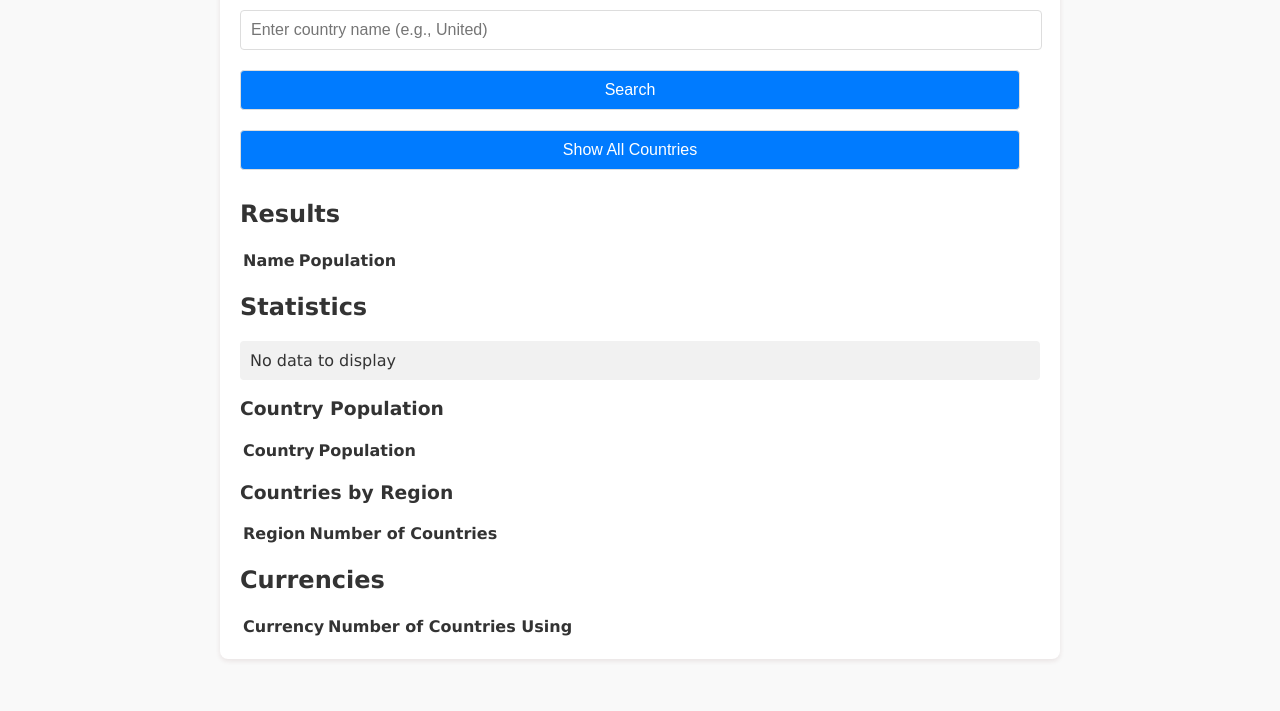
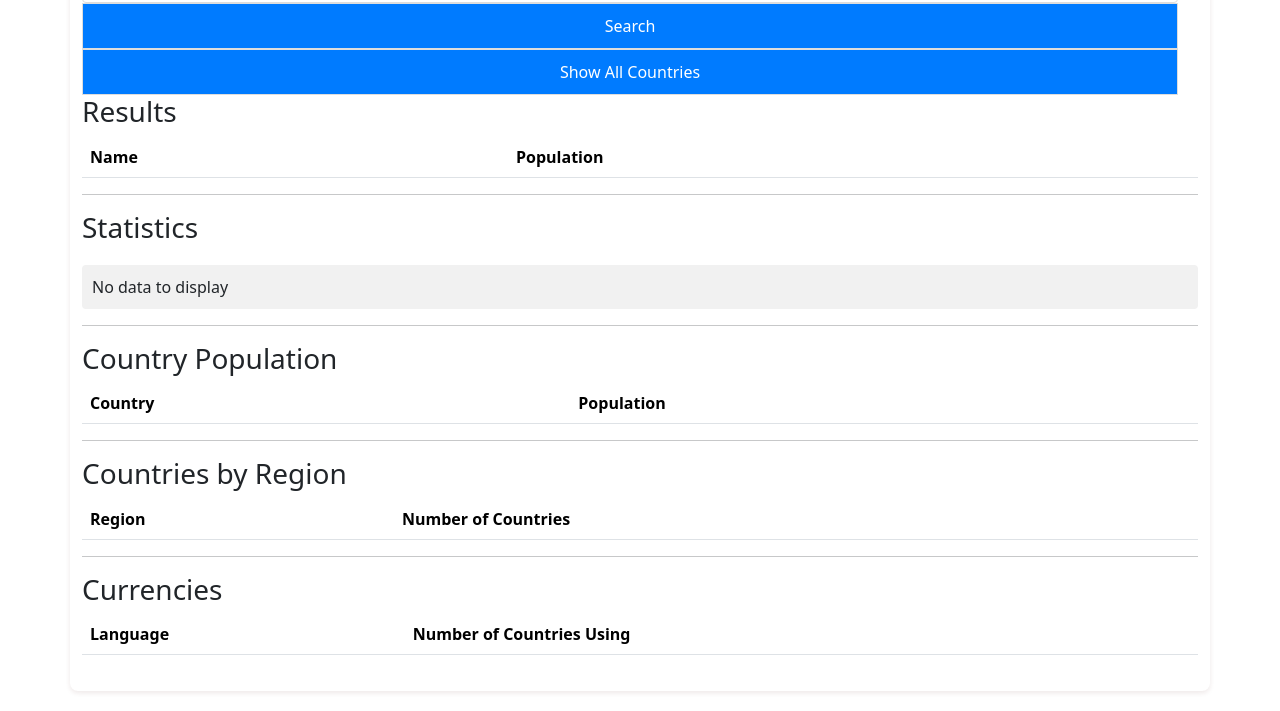
Before and after one commit to shiran-avizohar/jb-mission-2, a plain HTML site: page index.html in a window 1280 px wide. Shown: the part 129-840 px from the top of the page. Before the commit the page ends 816 px from the top, so only its background shows below. Drawn offline with nearby package versions, Linux system fonts and the light colour scheme.

Commit message:
Add HR separator and update currencies to languages

```diff
--- a/index.html
+++ b/index.html
@@ -4,19 +4,20 @@
     <meta charset="UTF-8">
     <meta name="viewport" content="width=device-width, initial-scale=1.0">
     <link rel="stylesheet" href="assets/css/style.css">
+    <link href="https://cdn.jsdelivr.net/npm/bootstrap@5.3.3/dist/css/bootstrap.min.css" rel="stylesheet" integrity="sha384-QWTKZyjpPEjISv5WaRU9OFeRpok6YctnYmDr5pNlyT2bRjXh0JMhjY6hW+ALEwIH" crossorigin="anonymous">
     <script src="/assets/jb/app.js" defer></script>
     <title>Country Search</title>
 </head>
 <body>
     <div class="container">
-        <h1>Country Search</h1>
+        <h2>Country Search</h2>
         <input type="text" id="countryInput" placeholder="Enter country name (e.g., United)">
         <button id="searchButton">Search</button>
         <button id="allButton">Show All Countries</button>
 
         <!-- Results Section -->
-        <h2>Results</h2>
-        <table id="resultsTable">
+        <h3>Results</h3>
+        <table id="resultsTable" class="table table-striped">
             <thead>
                 <tr>
                     <th>Name</th>
@@ -27,14 +28,16 @@
                 <!-- Results will go here -->
             </tbody>
         </table>
+        <hr>
 
         <!-- Statistics Section -->
-        <h2>Statistics</h2>
+        <h3>Statistics</h3>
         <p id="stats">No data to display</p>
+        <hr>
 
         <!-- Population Table -->
         <h3>Country Population</h3>
-        <table id="populationTable">
+        <table id="populationTable" class="table table-striped">
             <thead>
                 <tr>
                     <th>Country</th>
@@ -45,10 +48,11 @@
                 <!-- Population data will be populated here -->
             </tbody>
         </table>
+        <hr>
 
         <!-- Region Table -->
         <h3>Countries by Region</h3>
-        <table id="regionTable">
+        <table id="regionTable" class="table table-striped">
             <thead>
                 <tr>
                     <th>Region</th>
@@ -59,18 +63,19 @@
                 <!-- Region data will be populated here -->
             </tbody>
         </table>
+        <hr>
 
         <!-- Currency Table -->
-        <h2>Currencies</h2>
-        <table id="currencyTable">
+        <h3>Currencies</h3>
+        <table id="languageTable" class="table table-striped">
             <thead>
                 <tr>
-                    <th>Currency</th>
+                    <th>Language</th>
                     <th>Number of Countries Using</th>
                 </tr>
             </thead>
             <tbody>
-                <!-- Currency data will be populated here -->
+                <!-- Language data will be populated here -->
             </tbody>
         </table>
     </div>
```
